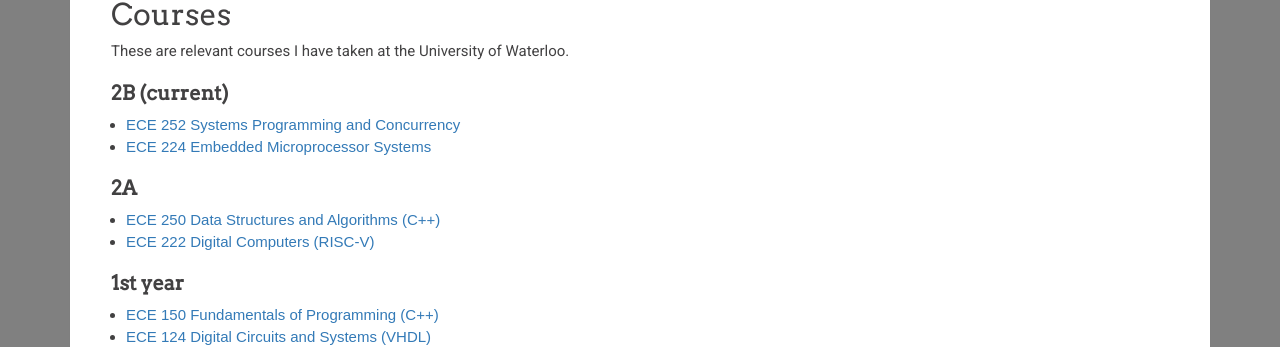
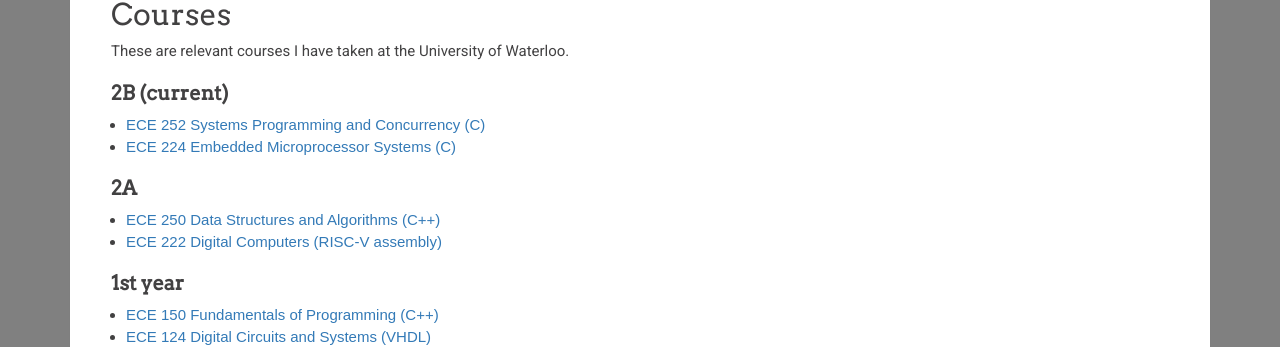
Before and after one commit to ryan-dullaert/ryan-dullaert.github.io, a Jekyll site: the page built from courses.md, in a window 1280 px wide. Shown: the part 217-564 px from the top of the page. Built offline with Jekyll 4.4.1, drawn with Linux system fonts in a browser that asks for light colours; nearby versions of some CDN libraries; comment, search, counter and statistics services are not loaded.

Commit message:
2B languages

```diff
--- a/courses.md
+++ b/courses.md
@@ -9,13 +9,13 @@ These are relevant courses I have taken at the University of Waterloo.
 
 ## 2B (current)
 
-* [ECE 252 Systems Programming and Concurrency](https://ugradcalendar.uwaterloo.ca/courses/ECE/252)
-* [ECE 224 Embedded Microprocessor Systems](https://ugradcalendar.uwaterloo.ca/courses/ECE/224)
+* [ECE 252 Systems Programming and Concurrency (C)](https://ugradcalendar.uwaterloo.ca/courses/ECE/252)
+* [ECE 224 Embedded Microprocessor Systems (C)](https://ugradcalendar.uwaterloo.ca/courses/ECE/224)
 
 ## 2A
 
 * [ECE 250 Data Structures and Algorithms (C++)](https://ugradcalendar.uwaterloo.ca/courses/ECE/250)
-* [ECE 222 Digital Computers (RISC-V)](https://ugradcalendar.uwaterloo.ca/courses/ECE/222)
+* [ECE 222 Digital Computers (RISC-V assembly)](https://ugradcalendar.uwaterloo.ca/courses/ECE/222)
 
 ## 1st year
 
```
